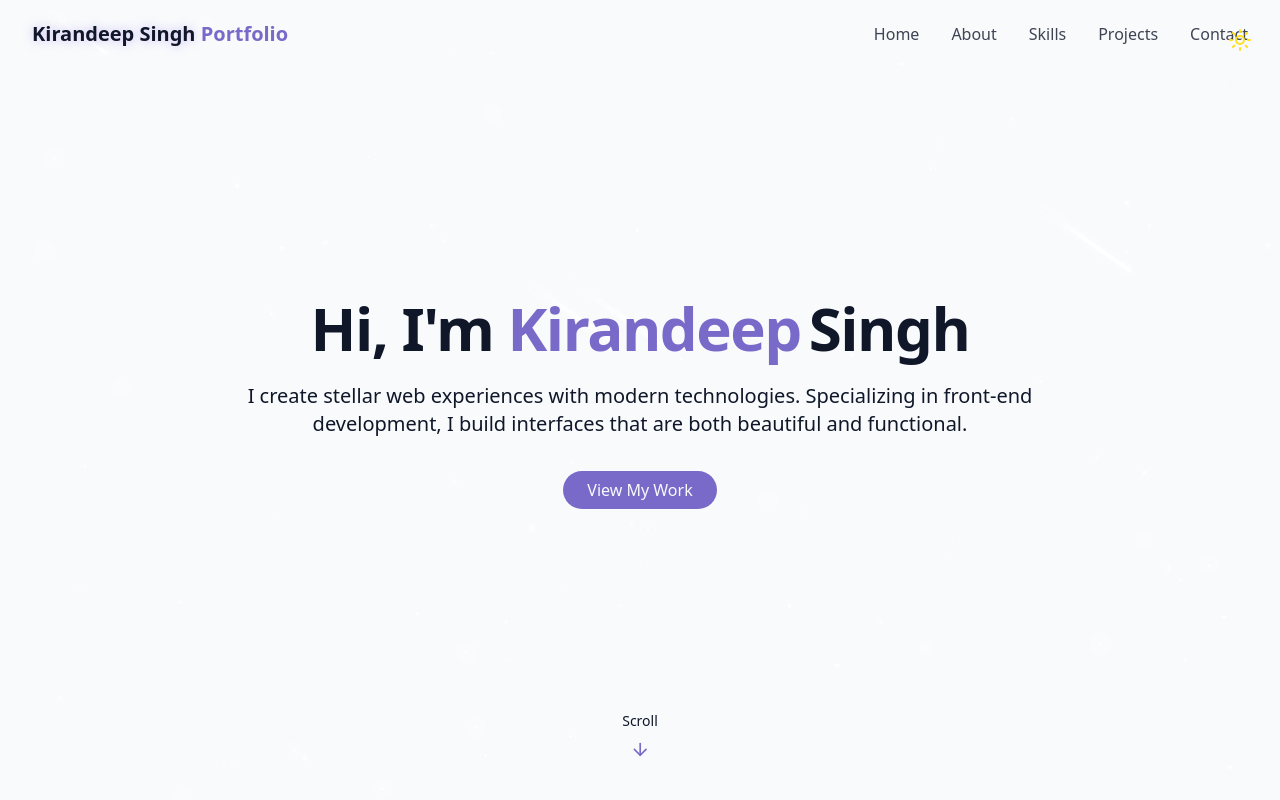
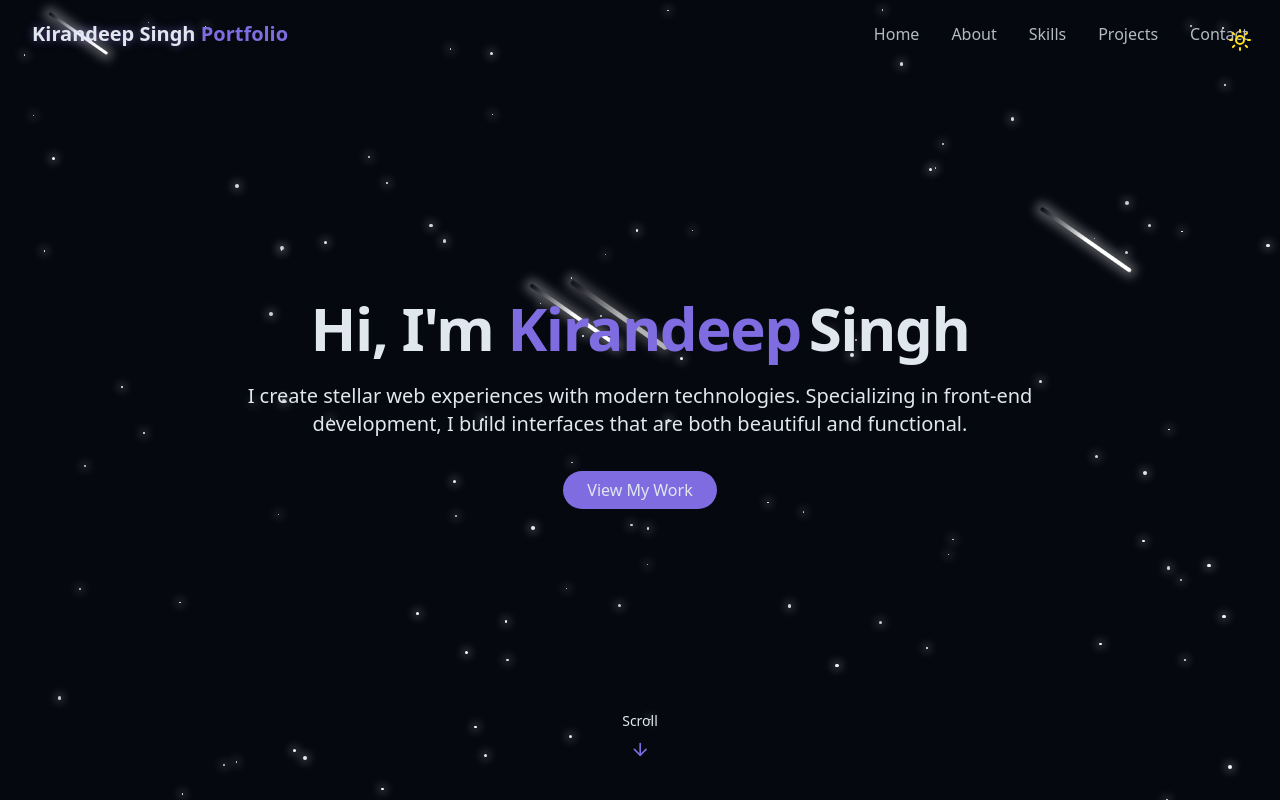
Before and after one commit to KSMaan45/my-portfolio, a React (Vite) app: page / in a window 1280 px wide. Shown: the top 800 px of the page. Built offline with nearby package versions, Linux system fonts and the light colour scheme.

Commit message:
Final fix for dark mode

```diff
--- a/src/components/ThemeToggle.jsx
+++ b/src/components/ThemeToggle.jsx
@@ -3,18 +3,18 @@ import { useEffect, useState } from "react";
 import { cn } from "@/lib/utils";
 
 export const ThemeToggle = () => {
-  const [isDarkMode, setIsDarkMode] = useState(null);
+  const [isDarkMode, setIsDarkMode] = useState(true);
 
   useEffect(() => {
     const storedTheme = localStorage.getItem("theme");
-    if (storedTheme === "light") {
+    if (storedTheme === "dark") {
+      localStorage.setItem("theme", "light");
       setIsDarkMode(false);
-      document.documentElement.classList.remove("dark");
     } else {
-      localStorage.setItem("theme", "dark");
       setIsDarkMode(true);
+      document.documentElement.classList.add("dark");
     }
-  }, [isDarkMode]);
+  }, []);
 
   const toggleTheme = () => {
     if (isDarkMode) {
```
